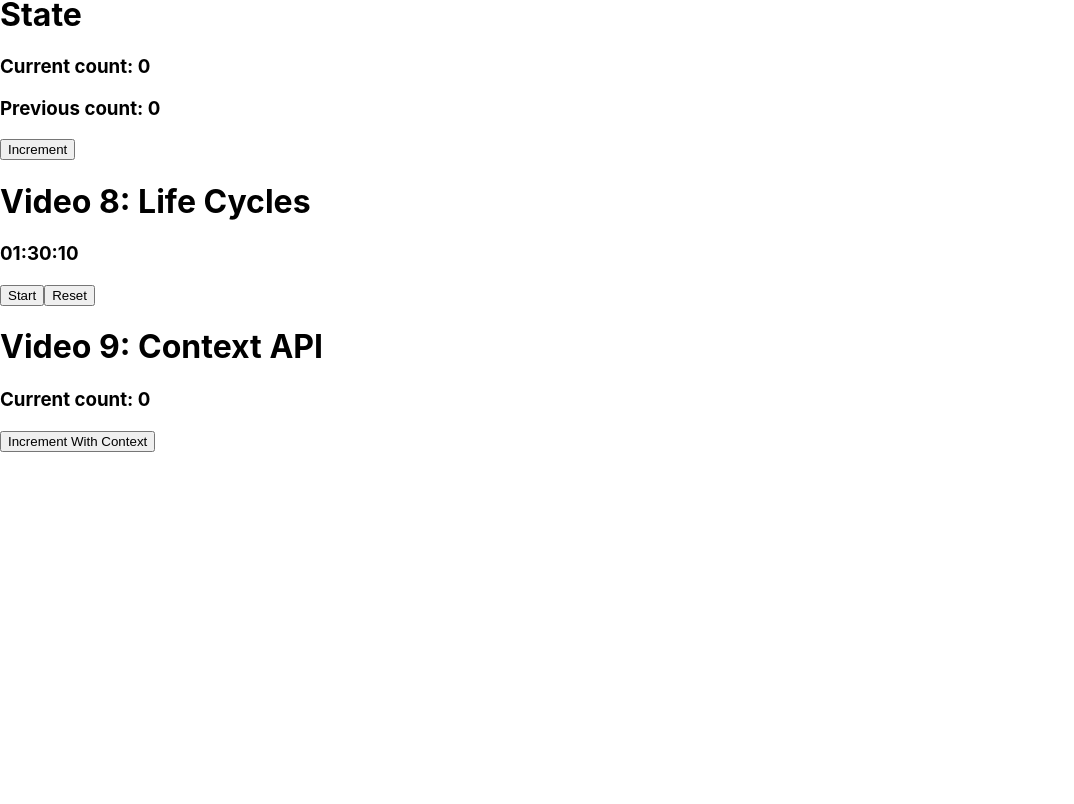
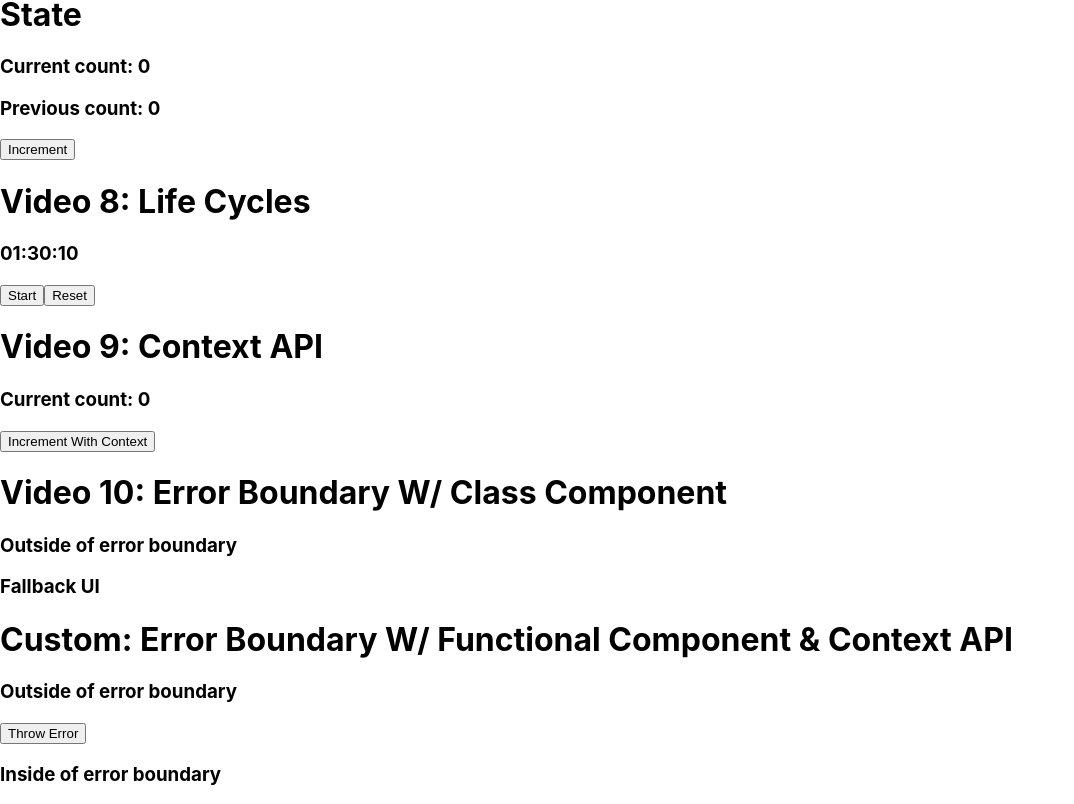
Before and after one commit to Kwuasimoto/fireship-react-full-course, a React (Create React App) app: page / in a window 1280 px wide. Shown: the part 589-1393 px from the top of the page, without its empty margins (0-1074 px from the left). Before the commit the page ends 1041 px from the top, so only its background shows below. Built offline with nearby package versions, Linux system fonts and the light colour scheme.

Commit message:
[010]: Error Boundaries

```diff
--- a/src/App.tsx
+++ b/src/App.tsx
@@ -7,6 +7,9 @@ import State from "./app/components/videos/7-state";
 import LifeCycles from "./app/components/videos/8-lifecycles";
 import DeepComponentProvider from "./app/components/videos/9-context/DeepComponentProvider";
 import ContextAPI from "./app/components/videos/9-context";
+import ErrorBoundaries from "./app/components/videos/10-error_boundaries";
+import ErrorBoundaryFunctionComponentProvider
+  from "./app/components/videos/10-error_boundaries/ErrorBoundaryFunctionComponentProvider";
 
 const App:React.FC = () => {
 
@@ -20,6 +23,9 @@ const App:React.FC = () => {
     <DeepComponentProvider>
       <ContextAPI/>
     </DeepComponentProvider>
+    <ErrorBoundaryFunctionComponentProvider>
+      <ErrorBoundaries/>
+    </ErrorBoundaryFunctionComponentProvider>
   </>;
 }
 
--- /dev/null
+++ b/src/app/components/videos/10-error_boundaries/ErrorBoundaryClassComponent.tsx
@@ -0,0 +1,30 @@
+import React from 'react';
+
+export default class ErrorBoundaryClassComponent extends React.Component<{hasError: boolean}, {hasError: boolean}> {
+    constructor(props: {hasError: boolean}) {
+        super(props);
+
+        console.log(props)
+        this.state = {hasError: props.hasError};
+    }
+
+    static getDerivedStateFromError(error: Error) {
+        console.log(error)
+        return { hasError: !!error }
+    }
+
+    componentDidCatch(error: Error, errorInfo: React.ErrorInfo) {
+        console.log('Something blew up 🤯!', error, errorInfo)
+    }
+
+    render() {
+        if (this.state.hasError) {
+            return (
+                <div className="error-boundary">
+                    <h3>Fallback UI</h3>
+                </div>
+            );
+        }
+        return this.props.children;
+    }
+}
--- /dev/null
+++ b/src/app/components/videos/10-error_boundaries/ErrorBoundaryFunctionComponent.tsx
@@ -0,0 +1,41 @@
+/**
+ * TEST
+ * This requires context with state to check if an error exists.
+ */
+import React from 'react';
+import {ErrorBoundaryFunctionComponentContext} from "./ErrorBoundaryFunctionComponentProvider";
+
+function functionThatThrowsError() {
+    throw new Error("Something blew up 🤯!")
+}
+
+const ErrorBoundaryFunctionComponent: React.FC = ({children}) => {
+
+    const {error, setError} = React.useContext(ErrorBoundaryFunctionComponentContext)
+
+    function handleClick() {
+        try {
+            functionThatThrowsError()
+        } catch (e: any) {
+            console.log("Setting Error", e)
+            setError(e)
+        }
+    }
+
+    function removeError() {
+        setError(undefined)
+    }
+
+    if (error)
+        return <>
+        <button onClick={removeError}>Remove Error</button>
+            <h3>Fallback UI</h3>
+        </>
+
+    return <>
+        <button onClick={handleClick}>Throw Error</button>
+        {children}
+    </>;
+};
+
+export default ErrorBoundaryFunctionComponent;
--- /dev/null
+++ b/src/app/components/videos/10-error_boundaries/ErrorBoundaryFunctionComponentProvider.tsx
@@ -0,0 +1,28 @@
+import React from 'react';
+
+type ErrorBoundaryFunctionComponentProviderProps = {
+    error?: Error
+    setError: React.Dispatch<React.SetStateAction<Error | undefined>>
+}
+
+export const ErrorBoundaryFunctionComponentContext = React.createContext<ErrorBoundaryFunctionComponentProviderProps>({
+    error: undefined,
+    setError: prev => prev
+})
+
+const ErrorBoundaryFunctionComponentProvider: React.FC = ({children}) => {
+
+    /**
+     * Provide an empty error object to avoid undefined type union
+     */
+    const [error, setError] = React.useState<Error>()
+
+    return <ErrorBoundaryFunctionComponentContext.Provider value={{
+        error,
+        setError
+    }}>
+        {children}
+    </ErrorBoundaryFunctionComponentContext.Provider>;
+};
+
+export default ErrorBoundaryFunctionComponentProvider;
--- /dev/null
+++ b/src/app/components/videos/10-error_boundaries/index.tsx
@@ -0,0 +1,30 @@
+import React from 'react';
+import ErrorBoundaryClassComponent from "./ErrorBoundaryClassComponent";
+import ErrorBoundaryFunctionComponent from "./ErrorBoundaryFunctionComponent";
+
+const ErrorBoundaries: React.FC = () => {
+    return <>
+        <div>
+            <h1>Video 10: Error Boundary W/ Class Component</h1>
+            <div>
+                <h3>Outside of error boundary</h3>
+                {/*Change hasError and refresh page to see fall back ui*/}
+                <ErrorBoundaryClassComponent hasError={true}>
+                    <h3>Inside of error boundary</h3>
+                </ErrorBoundaryClassComponent>
+            </div>
+        </div>
+        <div>
+            <h1>Custom: Error Boundary W/ Functional Component & Context API</h1>
+            <div>
+                <h3>Outside of error boundary</h3>
+                {/*Change hasError and refresh page to see fall back ui*/}
+                <ErrorBoundaryFunctionComponent>
+                    <h3>Inside of error boundary</h3>
+                </ErrorBoundaryFunctionComponent>
+            </div>
+        </div>
+    </>;
+};
+
+export default ErrorBoundaries;
```
